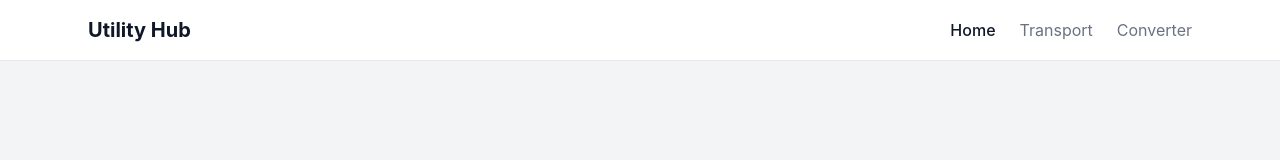
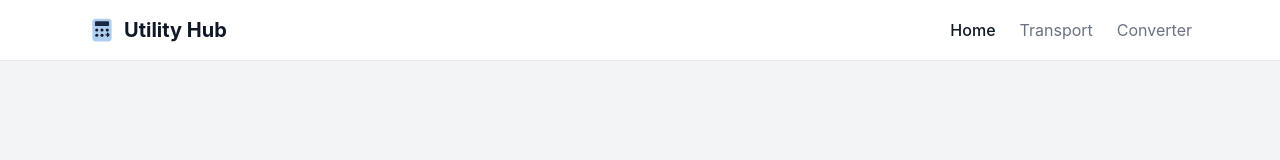
Before and after one commit to hlakokabelo/Utility-hub, a React (Vite) app: page / in a window 1280 px wide. Shown: the top 160 px of the page. Built offline with nearby package versions, Linux system fonts and the light colour scheme.

Commit message:
updated favicon

```diff
--- a/src/components/Navbar.tsx
+++ b/src/components/Navbar.tsx
@@ -4,8 +4,13 @@ function Navbar() {
   return (
     <nav className="w-full bg-white border-b border-gray-200">
       <div className="max-w-6xl mx-auto px-6 py-4 flex items-center justify-between">
-        <Link to="/" className="text-xl font-bold text-gray-900">
-          Utility Hub
+        <Link
+          to="/"
+          className="flex items-center gap-2 text-xl font-bold text-gray-900"
+        >
+          <img src="/favicon.svg" alt="" className="h-7 w-7" />
+
+          <span>Utility Hub</span>
         </Link>
 
         <div className="flex items-center gap-6">
```
Also changed, not shown: public/favicon.svg.
